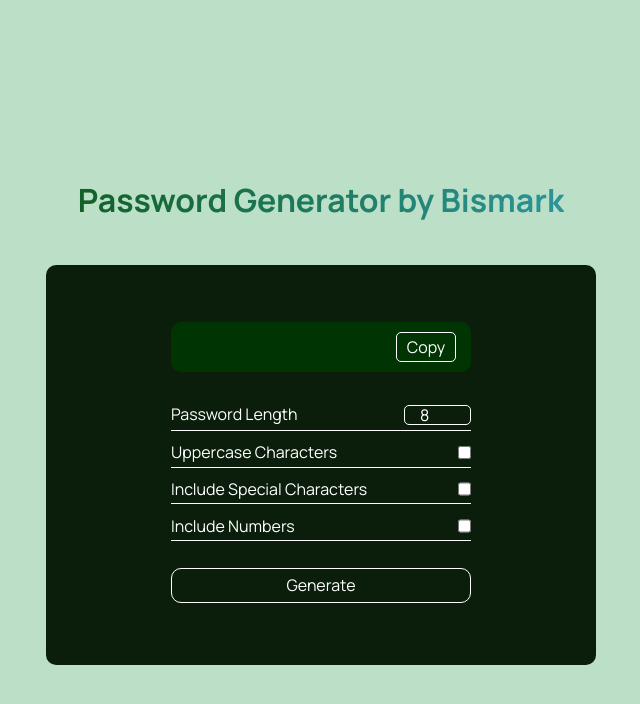
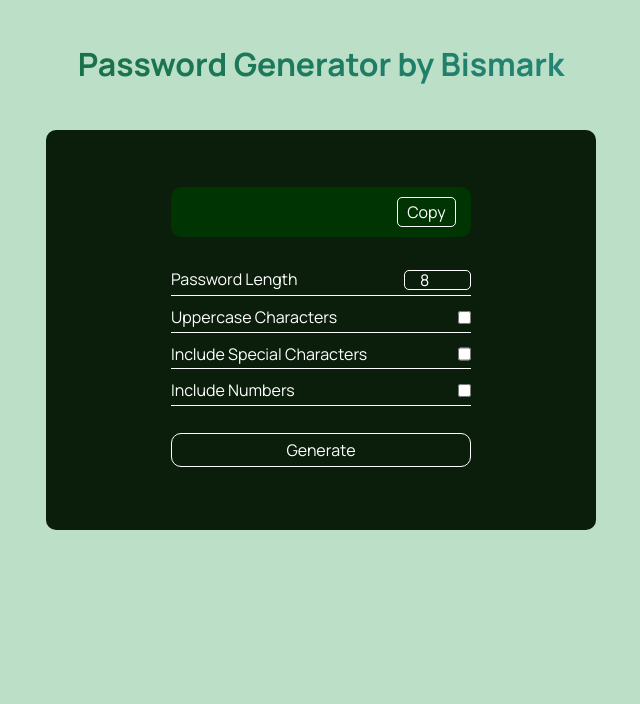
Before and after one commit to bisarroyo/password-generator, a website built with Vite: page index.html in a window 1280 px wide. Shown: the whole page, without its empty margins (319-959 px from the left). Built offline with nearby package versions, Linux system fonts and the light colour scheme.

Commit message:
fix styles for errors and output of password

```diff
--- a/src/style.css
+++ b/src/style.css
@@ -357,13 +357,17 @@
 
 body {
   background-color: #bcdfc7;
+  height: 100vh;
+}
+main {
+  width: 100%;
   display: flex;
   justify-content: center;
   align-items: center;
   flex-direction: column;
-  height: 100vh;
 }
 h1 {
+  text-align: center;
   padding: 25px 0;
   font-weight: bold;
   background: #116127;
@@ -434,12 +438,14 @@
   background-color: #003503;
   border-radius: 10px;
   margin-bottom: 20px;
+  transition: all 0.3s ease;
 }
 .password-results input {
-  width: 150px;
+  width: 210px;
   background-color: transparent;
   border: none;
   outline: none;
+  height: 25px;
 }
 .password-results button {
   width: 60px;
@@ -454,3 +460,6 @@
   color: #0a1e0b;
   background-color: #fff;
 }
+.copy {
+  background-color: #158f5b;
+}
```
